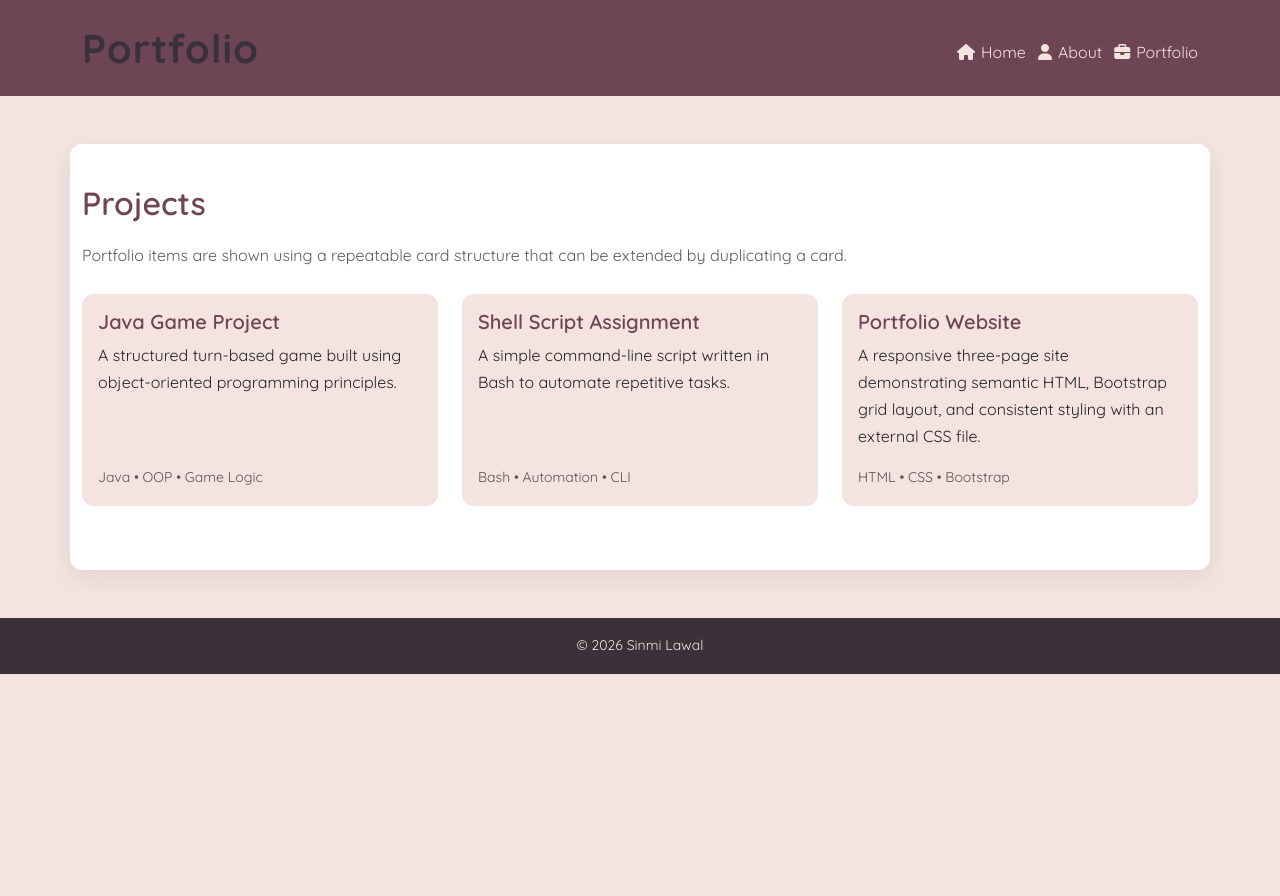
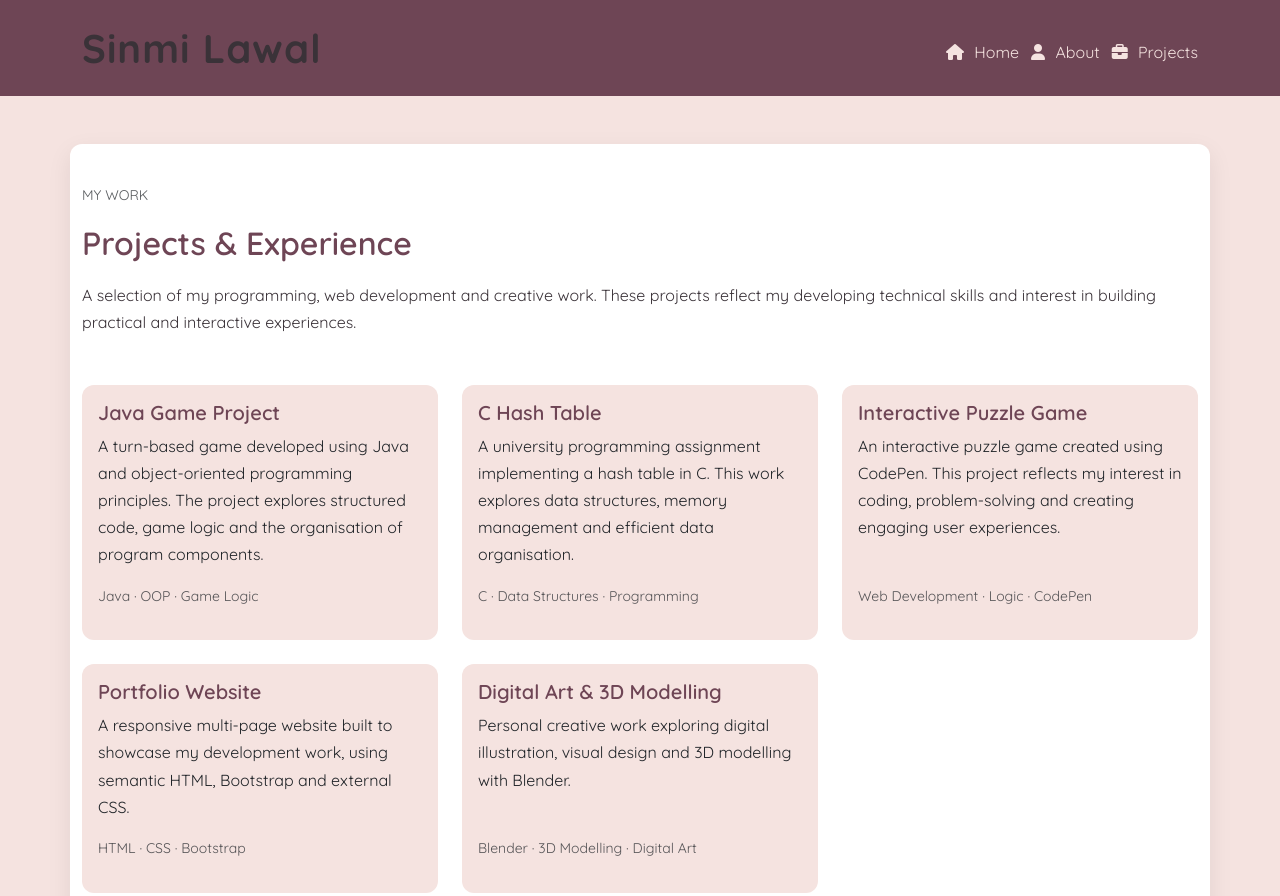
Before and after one commit to sinmilawal/webdev-labs, a plain HTML site: page portfolio.html in a window 1280 px wide. Shown: the top 896 px of the page. Before the commit the page ends 800 px from the top, so only its background shows below. Drawn offline with nearby package versions, Linux system fonts and the light colour scheme.

Commit message:
Revise portfolio page title and project descriptions
Updated the portfolio page to reflect a more accurate title and improved project descriptions. Changed 'Portfolio' to 'Projects' in the title and navigation, and enhanced project details for clarity.

```diff
--- a/portfolio.html
+++ b/portfolio.html
@@ -1,87 +1,123 @@
+
 <!DOCTYPE html>
 <html lang="en">
 <head>
     <meta charset="UTF-8">
-    <title>Portfolio | Sinmi Lawal</title>
+    <title>Projects | Sinmi Lawal</title>
     <meta name="viewport" content="width=device-width, initial-scale=1">
 
-    <!-- Google Fonts -->
     <link rel="preconnect" href="https://fonts.googleapis.com">
     <link href="https://fonts.googleapis.com/css2?family=Quicksand:wght@400;600;700&display=swap" rel="stylesheet">
 
-    <!-- Bootstrap CSS -->
     <link href="https://cdn.jsdelivr.net/npm/bootstrap@5.3.2/dist/css/bootstrap.min.css" rel="stylesheet">
-
-    <!-- Font Awesome -->
     <link rel="stylesheet" href="https://cdnjs.cloudflare.com/ajax/libs/font-awesome/6.5.0/css/all.min.css">
-
-    <!-- Custom CSS (root) -->
     <link rel="stylesheet" href="style.css">
 </head>
 <body>
 
 <header class="site-header p-4">
     <div class="container d-flex flex-column flex-md-row justify-content-between align-items-center">
-        <h1 class="mb-3 mb-md-0">Portfolio</h1>
+        <h1 class="mb-3 mb-md-0">Sinmi Lawal</h1>
 
         <nav aria-label="Primary navigation">
-            <a href="index.html"><i class="fa-solid fa-house"></i>Home</a>
-            <a href="about.html"><i class="fa-solid fa-user"></i>About</a>
-            <a href="portfolio.html"><i class="fa-solid fa-briefcase"></i>Portfolio</a>
+            <a href="index.html"><i class="fa-solid fa-house"></i> Home</a>
+            <a href="about.html"><i class="fa-solid fa-user"></i> About</a>
+            <a href="portfolio.html"><i class="fa-solid fa-briefcase"></i> Projects</a>
         </nav>
     </div>
 </header>
 
 <main class="container my-5">
-    <section class="mb-4 text-center text-md-start">
-        <h2>Projects</h2>
-        <p class="text-muted mb-0">
-            Portfolio items are shown using a repeatable card structure that can be extended by duplicating a card.
+
+    <section class="mb-5">
+        <p class="text-uppercase text-muted small">My work</p>
+        <h2>Projects & Experience</h2>
+        <p>
+            A selection of my programming, web development and creative work.
+            These projects reflect my developing technical skills and interest
+            in building practical and interactive experiences.
         </p>
     </section>
 
-    <section aria-label="Portfolio projects">
+    <section aria-label="Programming projects">
         <div class="row">
 
-            <div class="col-12 col-md-4 mb-4">
+            <div class="col-12 col-md-6 col-lg-4 mb-4">
                 <article class="card h-100">
                     <div class="card-body d-flex flex-column">
                         <h3 class="card-title h5">Java Game Project</h3>
                         <p class="card-text flex-grow-1">
-                            A structured turn-based game built using object-oriented programming principles.
+                            A turn-based game developed using Java and
+                            object-oriented programming principles. The project
+                            explores structured code, game logic and the
+                            organisation of program components.
                         </p>
-                        <p class="text-muted small mt-auto mb-0">Java • OOP • Game Logic</p>
+                        <p class="text-muted small mt-auto">Java · OOP · Game Logic</p>
                     </div>
                 </article>
             </div>
 
-            <div class="col-12 col-md-4 mb-4">
+            <div class="col-12 col-md-6 col-lg-4 mb-4">
                 <article class="card h-100">
                     <div class="card-body d-flex flex-column">
-                        <h3 class="card-title h5">Shell Script Assignment</h3>
+                        <h3 class="card-title h5">C Hash Table</h3>
                         <p class="card-text flex-grow-1">
-                            A simple command-line script written in Bash to automate repetitive tasks.
+                            A university programming assignment implementing
+                            a hash table in C. This work explores data
+                            structures, memory management and efficient
+                            data organisation.
                         </p>
-                        <p class="text-muted small mt-auto mb-0">Bash • Automation • CLI</p>
+                        <p class="text-muted small mt-auto">C · Data Structures · Programming</p>
                     </div>
                 </article>
             </div>
 
-            <div class="col-12 col-md-4 mb-4">
+            <div class="col-12 col-md-6 col-lg-4 mb-4">
+                <article class="card h-100">
+                    <div class="card-body d-flex flex-column">
+                        <h3 class="card-title h5">Interactive Puzzle Game</h3>
+                        <p class="card-text flex-grow-1">
+                            An interactive puzzle game created using CodePen.
+                            This project reflects my interest in coding,
+                            problem-solving and creating engaging user
+                            experiences.
+                        </p>
+                        <p class="text-muted small mt-auto">Web Development · Logic · CodePen</p>
+                    </div>
+                </article>
+            </div>
+
+            <div class="col-12 col-md-6 col-lg-4 mb-4">
                 <article class="card h-100">
                     <div class="card-body d-flex flex-column">
                         <h3 class="card-title h5">Portfolio Website</h3>
                         <p class="card-text flex-grow-1">
-                            A responsive three-page site demonstrating semantic HTML, Bootstrap grid layout,
-                            and consistent styling with an external CSS file.
+                            A responsive multi-page website built to showcase
+                            my development work, using semantic HTML,
+                            Bootstrap and external CSS.
                         </p>
-                        <p class="text-muted small mt-auto mb-0">HTML • CSS • Bootstrap</p>
+                        <p class="text-muted small mt-auto">HTML · CSS · Bootstrap</p>
+                    </div>
+                </article>
+            </div>
+
+            <div class="col-12 col-md-6 col-lg-4 mb-4">
+                <article class="card h-100">
+                    <div class="card-body d-flex flex-column">
+                        <h3 class="card-title h5">Digital Art & 3D Modelling</h3>
+                        <p class="card-text flex-grow-1">
+                            Personal creative work exploring digital
+                            illustration, visual design and 3D modelling
+                            with Blender.
+                        </p>
+                        <p class="text-muted small mt-auto">Blender · 3D Modelling · Digital Art</p>
                     </div>
                 </article>
             </div>
 
         </div>
     </section>
+
 </main>
 
 <footer class="footer text-center p-3 mt-5">
```
